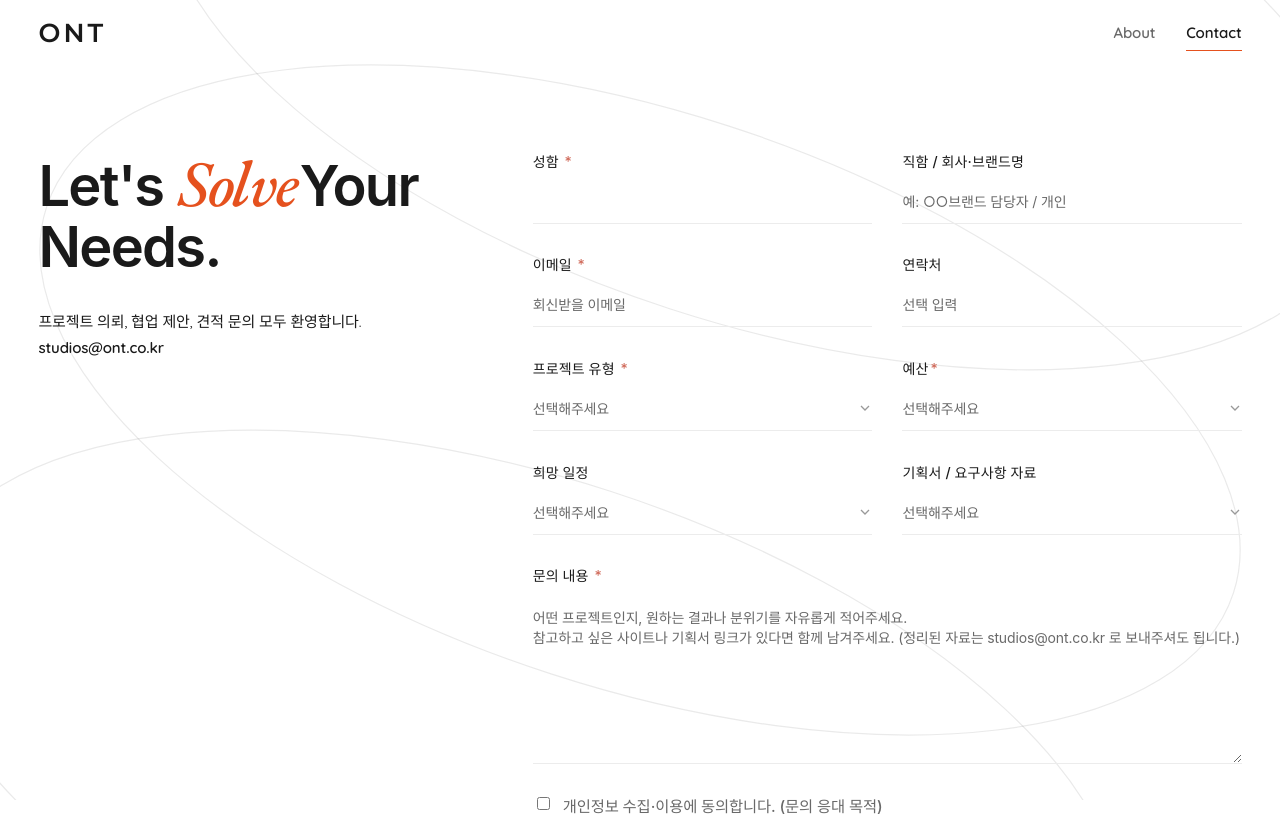
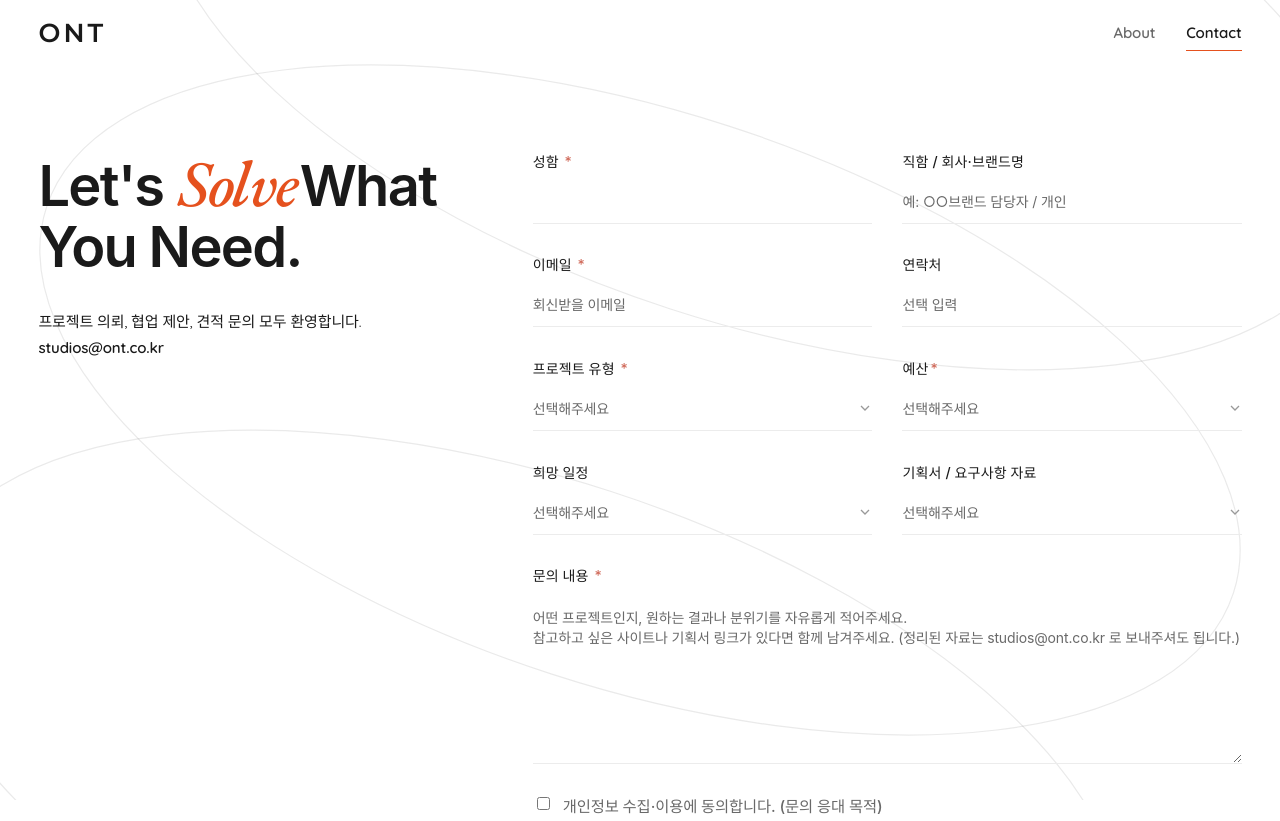
Before and after one commit to SOOOOPERNOVA/studios, a plain HTML site: page contact.html in a window 1280 px wide. Shown: the top 821 px of the page. Drawn offline with nearby package versions, Linux system fonts and the light colour scheme; a web font is replaced by a local one.

Commit message:
Update contact.html

```diff
--- a/contact.html
+++ b/contact.html
@@ -42,7 +42,7 @@
   <div class="contact__grid">
 
     <div class="contact__intro">
-      <h1>Let's <span class="solve">Solve</span>Your Needs.</h1>
+      <h1>Let's <span class="solve">Solve</span>What You Need.</h1>
       <p class="lead">프로젝트 의뢰, 협업 제안, 견적 문의 모두 환영합니다.</p>
       <p class="lead"><strong>studios@ont.co.kr</strong></p>
     </div>
```
